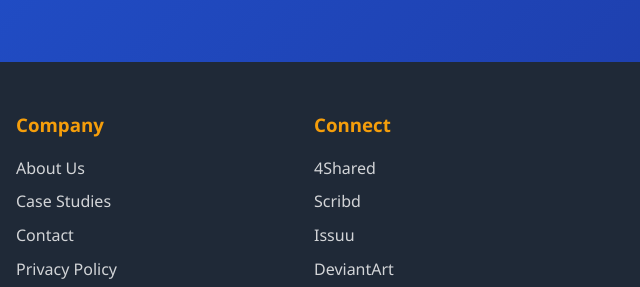
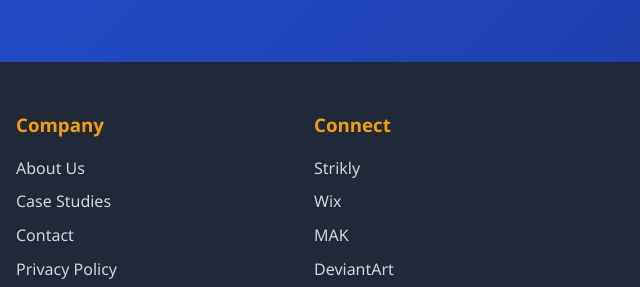
Before and after one commit to muxdaslam/Agency, a plain HTML site: page index.html in a window 1280 px wide. Shown: the part 4717-5004 px from the top of the page, 640-1280 px from the left. Drawn offline with Linux system fonts and the light colour scheme.

Commit message:
Update index.html

```diff
--- a/index.html
+++ b/index.html
@@ -734,9 +734,9 @@
                 <div class="footer-section">
                     <h3>Connect</h3>
                     <ul>
-                        <li><a href="https://www.4shared.com/s/f8kSd-myQjq" target="_blank">4Shared</a></li>
-        <li><a href="https://www.scribd.com/document/924243411/How-to-boost-inbound-marketing-success-with-content-marketing-SEO-and-social-media-marketing" target="_blank">Scribd</a></li>
-        <li><a href="https://issuu.com/muxdaslam/docs/best_digital_marketer_in_ernakulam_kerala" target="_blank">Issuu</a></li>
+                        <li><a href="https://seoexpertz.mystrikingly.com/" target="_blank">Strikly </a></li>
+        <li><a href="https://098aslamofficial12.wixsite.com/my-site-4" target="_blank">Wix</a></li>
+        <li><a href="https://justpaste.me/mak" target="_blank">MAK</a></li>
         <li><a href="https://www.deviantart.com/muxdaslam" target="_blank">DeviantArt</a></li>
         <li><a href="https://gitconnected.com/muxdaslam" target="_blank">GitConnected</a></li>
         <li><a href="https://projectnoah.org/users/mak" target="_blank">Project Noah</a></li>
```
